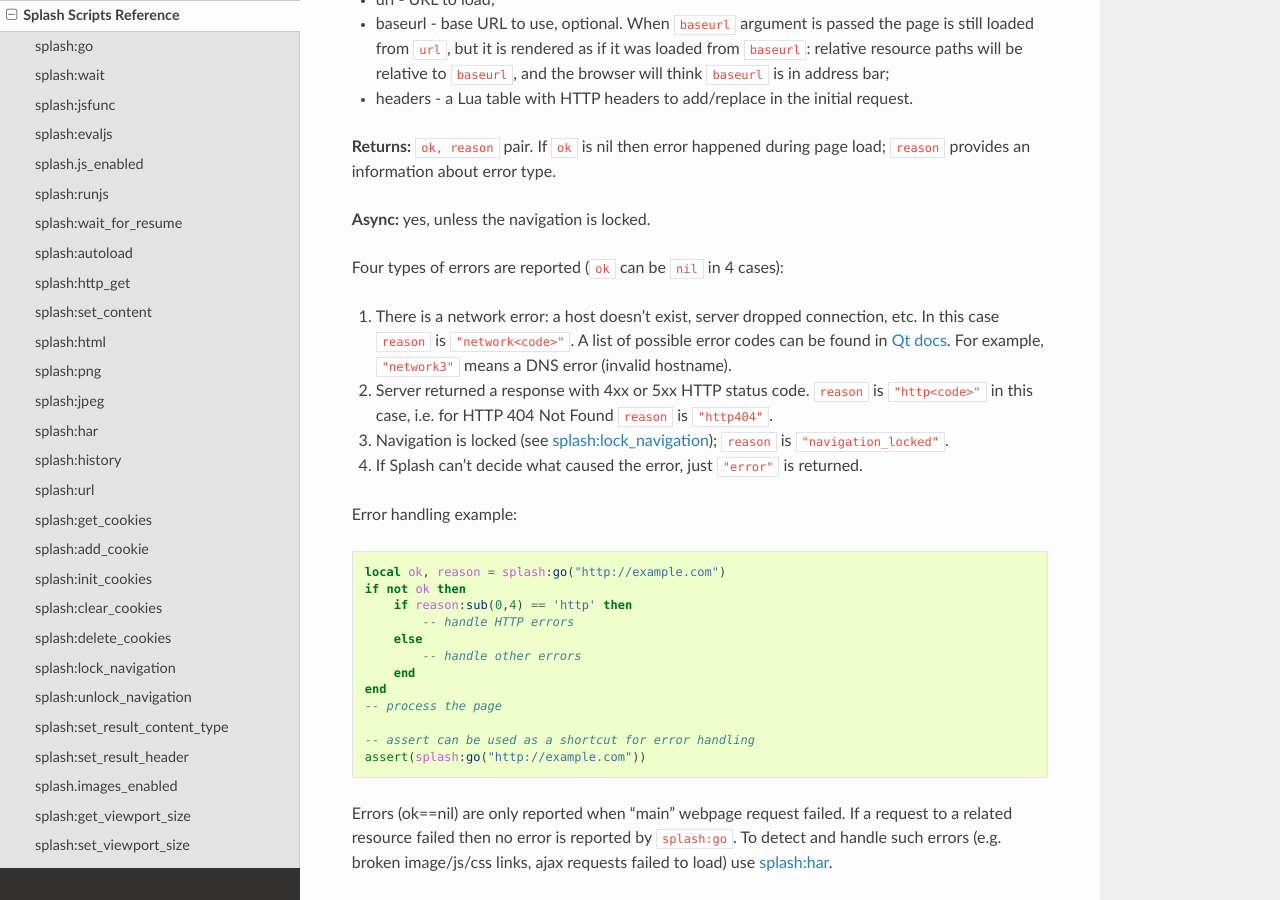
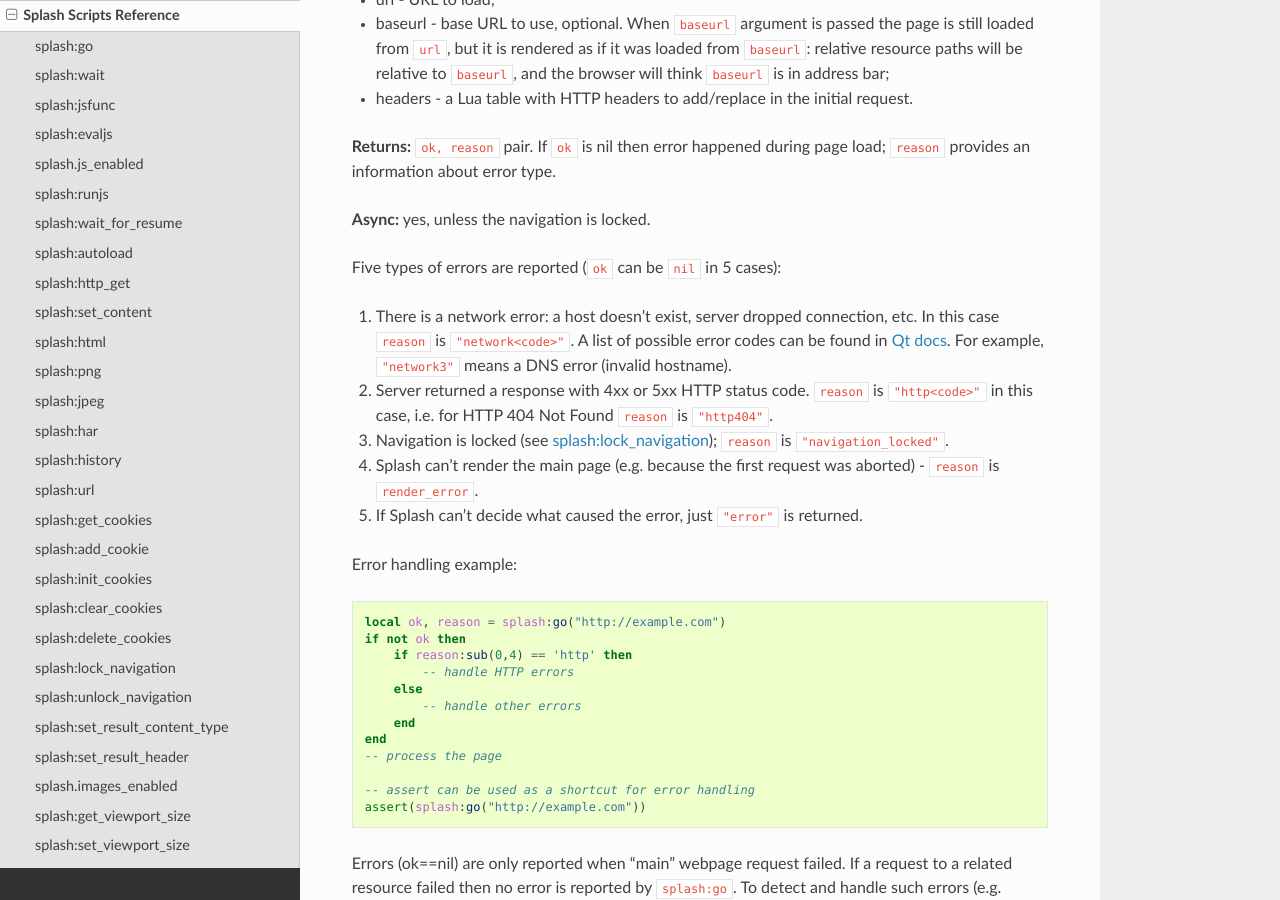
Before and after one commit to scrapinghub/splash, a Sphinx documentation site: the page built from docs/scripting-ref.rst, in a window 1280 px wide and 900 px high, scrolled down 595 px. Built offline with Sphinx 7.4.7 and the Read the Docs theme 2.0.0, drawn with Linux system fonts in a browser that asks for light colours.

Commit message:
"render_error" splash:go() error type

```diff
--- a/docs/scripting-ref.rst
+++ b/docs/scripting-ref.rst
@@ -36,7 +36,7 @@ page load; ``reason`` provides an information about error type.
 
 **Async:** yes, unless the navigation is locked.
 
-Four types of errors are reported (``ok`` can be ``nil`` in 4 cases):
+Five types of errors are reported (``ok`` can be ``nil`` in 5 cases):
 
 1. There is a network error: a host doesn't exist, server dropped connection,
    etc. In this case ``reason`` is ``"network<code>"``. A list of possible
@@ -47,7 +47,9 @@ Four types of errors are reported (``ok`` can be ``nil`` in 4 cases):
    HTTP 404 Not Found ``reason`` is ``"http404"``.
 3. Navigation is locked (see :ref:`splash-lock-navigation`); ``reason``
    is ``"navigation_locked"``.
-4. If Splash can't decide what caused the error, just ``"error"`` is returned.
+4. Splash can't render the main page (e.g. because the first request was
+   aborted) - ``reason`` is ``render_error``.
+5. If Splash can't decide what caused the error, just ``"error"`` is returned.
 
 .. _Qt docs: http://doc.qt.io/qt-5/qnetworkreply.html#NetworkError-enum
 
```
Also changed, not shown: 2 other files.
